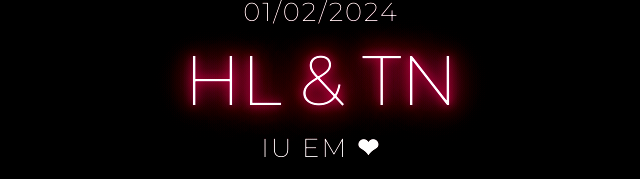
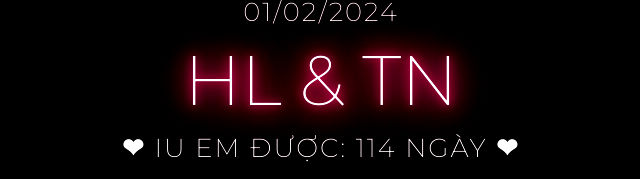
Before and after one commit to long200141/long200141.github.io, a plain HTML site: page index.html in a window 1280 px wide. Shown: the top 179 px of the page, without its empty margins (319-959 px from the left). Drawn offline with nearby package versions, Linux system fonts and the light colour scheme; animation ran at ten frames a second.

Commit message:
update day been together

```diff
--- a/index.html
+++ b/index.html
@@ -6,6 +6,7 @@
     <link rel="preconnect" href="https://fonts.gstatic.com" crossorigin>
     <link href="https://fonts.googleapis.com/css2?family=Montserrat:wght@200;300;400;600&display=swap" rel="stylesheet">
     <link href="css/main.css" rel="stylesheet">
+
   </head>
 
   <body>
@@ -25,8 +26,8 @@
       <!-- EDIT HERE -->
       <h3 class="STARDUST1">01/02/2024</h3>
       <h1 class="STARDUST2">HL &amp; TN</h1>
-      <h3 class="STARDUST3">IU EM <strong>❤</strong></h3>
-      <img class="img" src="xautinh.jpg" alt="JUNO_OKYO" />
+      <h3 class="STARDUST3" id="numdays">IU EM <strong>❤</strong></h3>
+      <img class="img" src="xautinh.jpg" alt="LONG IU THUÝ" />
       <canvas id="pinkboard"></canvas>
     </div>
 
@@ -34,5 +35,14 @@
     <script src="js/main.js"></script>
     <script src="js/particle.js"></script>
     <script src="js/universe.js"></script>
+	<script>
+		function displayResult() {
+			document.getElementById("numdays").innerHTML = "Have a nice day!";
+		}
+        var dropdt = new Date("2024-02-01");
+		var pickdt = new Date().getTime();
+		var days = parseInt((pickdt - dropdt) / (24 * 3600 * 1000));
+        document.getElementById("numdays").innerHTML=" <strong>❤</strong> IU EM ĐƯỢC: "+days+" NGÀY <strong>❤</strong>";
+    </script>
   </body>
 </html>
```
